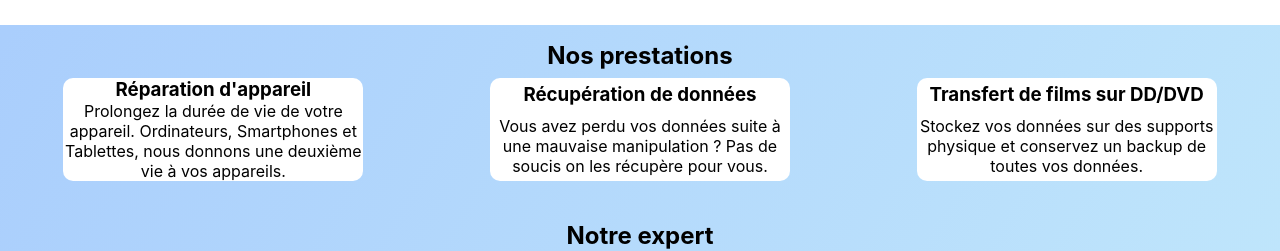
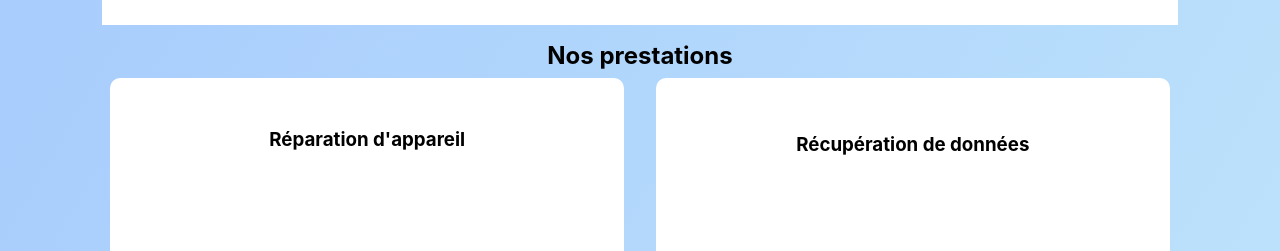
Before and after one commit to BenDndr/beltran-ma, a React (Create React App) app: page / in a window 1280 px wide. Shown: the part 1019-1270 px from the top of the page. Built offline with nearby package versions, Linux system fonts and the light colour scheme.

Commit message:
grid wip

```diff
--- a/src/App.css
+++ b/src/App.css
@@ -26,3 +26,16 @@
   justify-content: center;
   height: 60px;
 }
+
+.app-body {
+  margin-left: 8%;
+  margin-right: 8%;
+}
+
+@media only screen and (max-width: 1000px) {
+  .app-content {
+    margin-left: 1%;
+    margin-right: 1%;
+  }
+
+}
--- a/src/App.js
+++ b/src/App.js
@@ -15,6 +15,7 @@ function App() {
         </div>
       </div>
 
+      <div className="app-body">
         <div className="pres">
           <h2>Réparation de materiel informatique</h2>
           <p>
@@ -67,8 +68,9 @@ function App() {
         <div className="contact">
           <h3>Nous contacter</h3>
           <p>
-
+            Mail:
           </p>
+        </div>
       </div>
 
       <div className="footer">
@@ -79,6 +81,7 @@ function App() {
         </div>
       </div>
 
+
     </div>
   );
 }
--- a/src/components/card.css
+++ b/src/components/card.css
@@ -1,6 +1,6 @@
 .card {
   border-radius: 10px;
-  width: 300px;
+  width: auto;
   background-color: white;
   display: flex;
   flex-direction: column;
@@ -10,6 +10,8 @@
 }
 
 .cards {
-  display: flex;
-  justify-content: space-around;
+  display: grid;
+  gap: 1rem;
+  grid-template-columns: repeat(auto-fit, minmax(400px, 1fr));
+  grid-auto-rows: 300px;
 }
```
Lines whose indentation alone changed are shown as unchanged.
